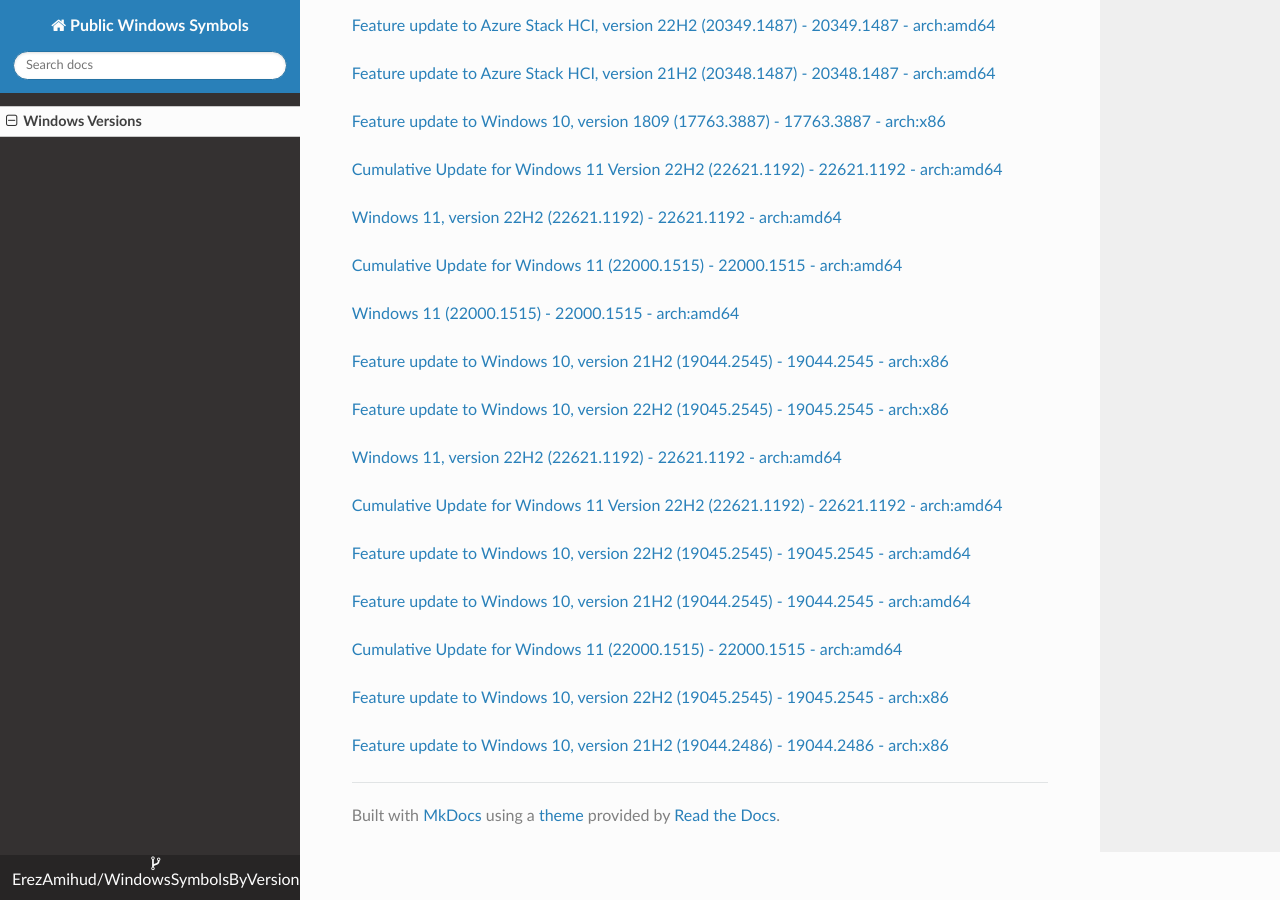
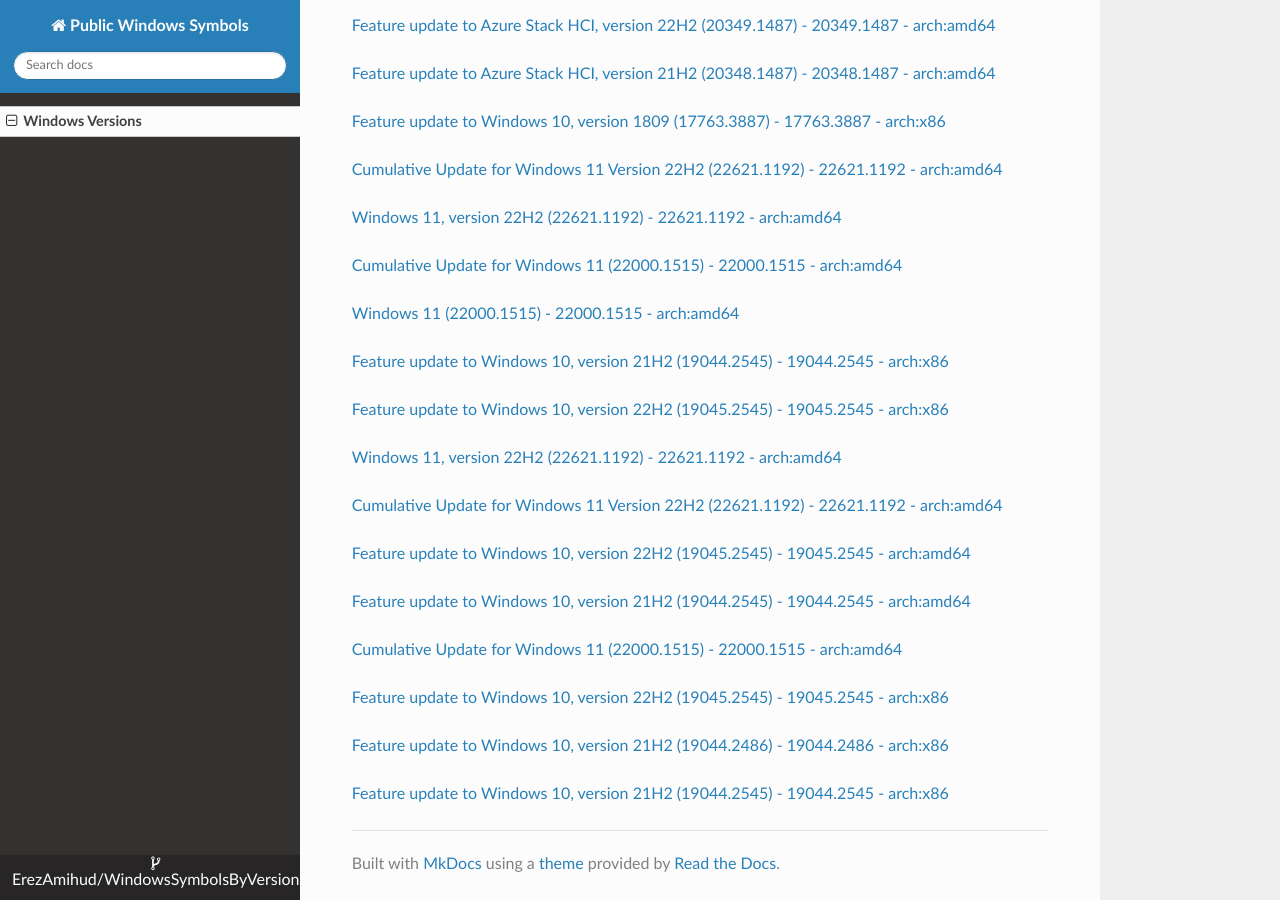
Before and after one commit to ErezAmihud/WindowsSymbolsByVersion, an MkDocs documentation site: the page built from docs/index.md, in a window 1280 px wide and 900 px high, scrolled down 41741 px. Built offline with MkDocs 1.6.1, drawn with Linux system fonts in a browser that asks for light colours; nearby versions of some CDN libraries.

Commit message:
Automated commit, add manifest for 6bcce867-cd35-4c42-8329-bfae7d12de83

```diff
--- a/docs/index.md
+++ b/docs/index.md
@@ -2443,3 +2443,6 @@
 
 
 [Feature update to Windows 10, version 21H2 (19044.2486) - 19044.2486 - arch:x86](https://github.com/ErezAmihud/WindowsSymbolsByVersion/blob/main/manifests/6c952690-e413-4f31-b07a-bead1b094dc9.manifest)
+
+
+[Feature update to Windows 10, version 21H2 (19044.2545) - 19044.2545 - arch:x86](https://github.com/ErezAmihud/WindowsSymbolsByVersion/blob/main/manifests/6bcce867-cd35-4c42-8329-bfae7d12de83.manifest)
```
Also changed, not shown: process_builds.json (+1 -1 lines).
